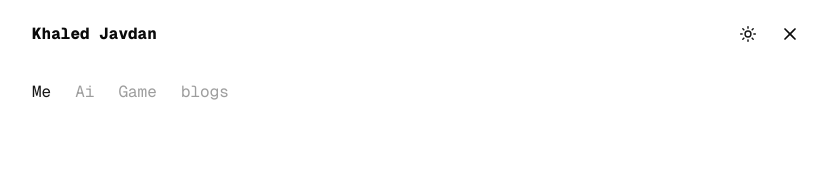
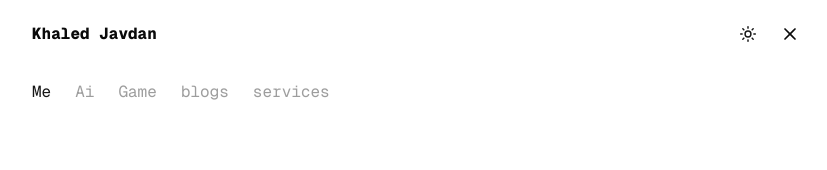
Before and after one commit to kjavedan/ai_portfolio, a Next.js app: page / in a window 1280 px wide. Shown: the top 170 px of the page, without its empty margins (224-1051 px from the left). Built offline with nearby package versions, Linux system fonts and the light colour scheme.

Commit message:
update header.tsx
added services url

```diff
--- a/components/header.tsx
+++ b/components/header.tsx
@@ -14,6 +14,7 @@ const navItems = [
   { href: '/about', label: 'Ai' },
   { href: '/game', label: 'Game' },
   { href: '/blogs', label: 'blogs' },
+  { href: 'https://services.khaled-javdan.com/', label: 'services' }
 ];
 
 export default function Header() {
```
